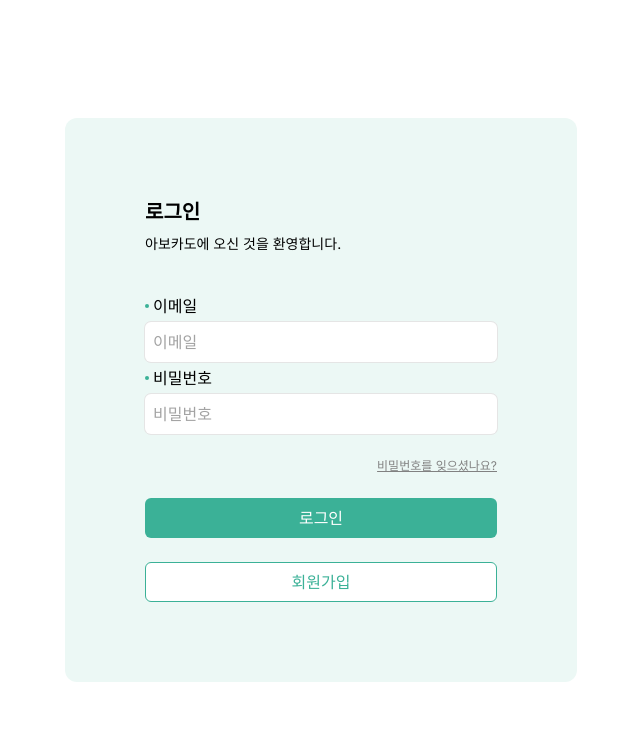
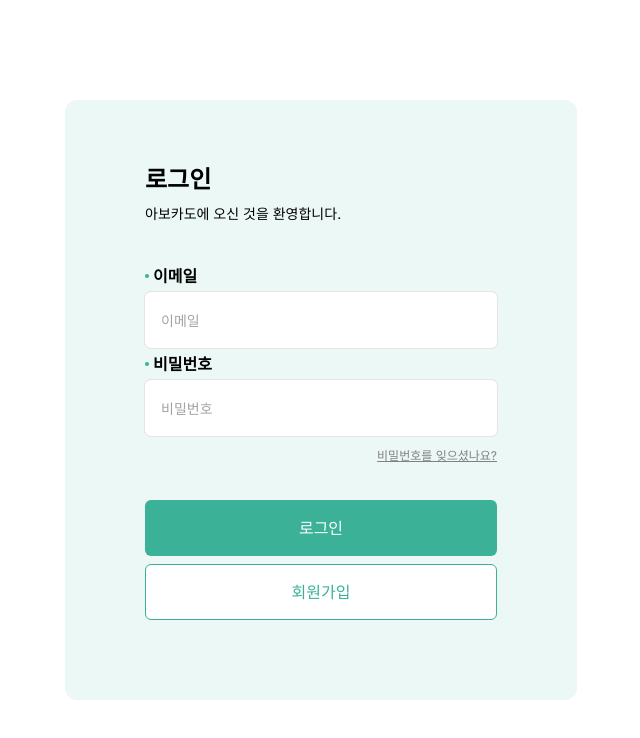
Before and after one commit to avokado-team/avokado-web, a Next.js app: page /login in a window 1280 px wide. Shown: the top 738 px of the page, without its empty margins (319-959 px from the left). Built offline with nearby package versions, Linux system fonts and the light colour scheme.

Commit message:
✨ Adjusted styling and added buttons in login page

```diff
--- a/app/(auth)/login/page.tsx
+++ b/app/(auth)/login/page.tsx
@@ -1,38 +1,40 @@
 export default function Login() {
   return (
     <div className="mx-auto max-w-lg bg-white text-black flex items-center justify-center h-screen">
-      <div className="flex flex-col gap-6 bg-[#ECF8F5] px-20 py-20 w-full rounded-xl">
+      <div className="flex flex-col gap-6 bg-[#ECF8F5] px-20 py-16 w-full rounded-xl">
         <div className="flex flex-col gap-2">
-          <h1 className="font-bold text-xl">로그인</h1>
+          <h1 className="font-bold text-2xl">로그인</h1>
           <h2 className="text-sm mb-4">아보카도에 오신 것을 환영합니다.</h2>
         </div>
-        <form className="flex flex-col gap-1">
+        <form className="flex flex-col gap-1 mb-4">
           <div className="flex items-center gap-1">
             <div className="rounded-full size-1 bg-[#3BB197]" />
-            <label>이메일</label>
+            <label className="font-semibold">이메일</label>
           </div>
           <input
             placeholder="이메일"
             type="email"
-            className="h-10 w-full rounded-md border-none bg-white ring-1 ring-neutral-200 transition-shadow placeholder:text-neutral-400 px-2 focus:outline-none focus:ring-2 focus:ring-[#3BB197]"
+            className="h-14 w-full rounded-md border-none bg-white ring-1 ring-neutral-200 transition-shadow placeholder:text-neutral-400 px-4 focus:outline-none focus:ring-2 focus:ring-[#3BB197] placeholder:text-sm"
           ></input>
           <div className="flex items-center gap-1">
             <div className="rounded-full size-1 bg-[#3BB197]" />
-            <label>비밀번호</label>
+            <label className="font-semibold">비밀번호</label>
           </div>
           <input
             placeholder="비밀번호"
             type="password"
-            className="h-10 w-full rounded-md border-none bg-white ring-1 ring-neutral-200 transition-shadow placeholder:text-neutral-400 px-2 focus:outline-none focus:ring-2 focus:ring-[#3BB197]"
+            className="h-14 w-full rounded-md border-none bg-white ring-1 ring-neutral-200 transition-shadow placeholder:text-neutral-400 px-4 focus:outline-none focus:ring-2 focus:ring-[#3BB197] placeholder:text-sm"
           ></input>
+          <div className="flex justify-end mt-2 mb-8">
+            <a className="text-xs text-[#818181] cursor-pointer underline">
+              비밀번호를 잊으셨나요?
+            </a>
+          </div>
+          <div className="flex flex-col gap-2">
+            <button className="primary-btn h-14">로그인</button>
+            <button className="primary-reverse-btn h-14">회원가입</button>
+          </div>
         </form>
-        <div className="flex justify-end">
-          <a className="text-xs text-[#818181] cursor-pointer underline">
-            비밀번호를 잊으셨나요?
-          </a>
-        </div>
-        <button className="primary-btn h-10">로그인</button>
-        <button className="primary-reverse-btn h-10">회원가입</button>
       </div>
     </div>
   );
```
